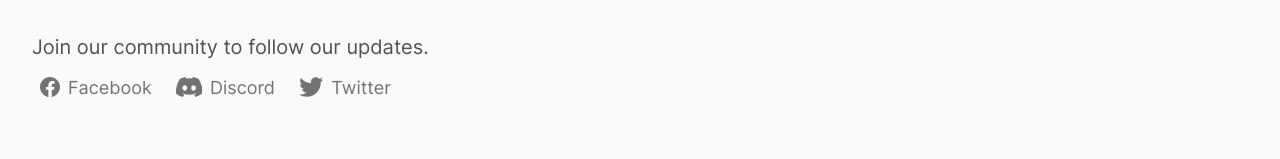
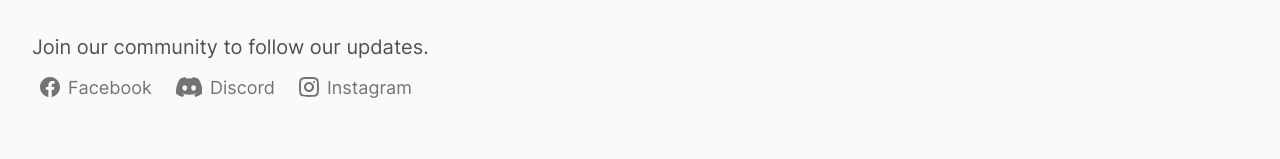
Before and after one commit to aftergame-co/marketing, a Next.js app: page /releases in a window 1280 px wide. Shown: the part 267-426 px from the top of the page. Built offline with nearby package versions, Linux system fonts and the light colour scheme.

Commit message:
ANOTHER place with wrong links...

```diff
--- a/src/app/releases/page.jsx
+++ b/src/app/releases/page.jsx
@@ -1,5 +1,5 @@
 import { Container } from '@/components/Container';
-import { TwitterLogo, FacebookLogo, DiscordLogo } from '@/components/SocialLogos';
+import { InstagramLogo, FacebookLogo, DiscordLogo } from '@/components/SocialLogos';
 import { CallToAction } from '@/sections/CallToAction';
 import Link from 'next/link';
 
@@ -661,7 +661,7 @@ export default function About() {
           </p>
           <div className='mt-2 flex gap-2'>
               <Link
-                href="https://www.facebook.com/Aftergame.co"
+                href="https://www.facebook.com/AftergameApp"
                 target='_blank'
                 aria-label="Facebook"
                 className="flex align-middle justify-center w-auto h-9 p-2 text-gray-500 hover:text-facebook-blue hover:bg-gray-200 rounded-lg"
@@ -679,13 +679,13 @@ export default function About() {
                 <p className="text-lg ml-2 leading-tight">Discord</p>
               </Link>
               <Link
-                href="https://twitter.com/aftergame_co"
+                href="https://www.instagram.com/aftergameapp"
                 target='_blank'
                 aria-label="Twitter"
-                className="flex align-middle justify-center w-auto h-9 p-2 text-gray-500 hover:text-twitter-blue hover:bg-gray-200 rounded-lg"
+                className="flex align-middle justify-center w-auto h-9 pl-0.5 pr-2 py-0.5 text-gray-500 hover:text-instagram-pink hover:bg-gray-200 rounded-lg"
               >
-                <TwitterLogo />
-                <p className="text-lg ml-2 leading-tight">Twitter</p>
+                <InstagramLogo />
+                <p className="text-lg ml-0.5 mt-1.5 leading-tight">Instagram</p>
               </Link>
             </div>
         </div>
```
